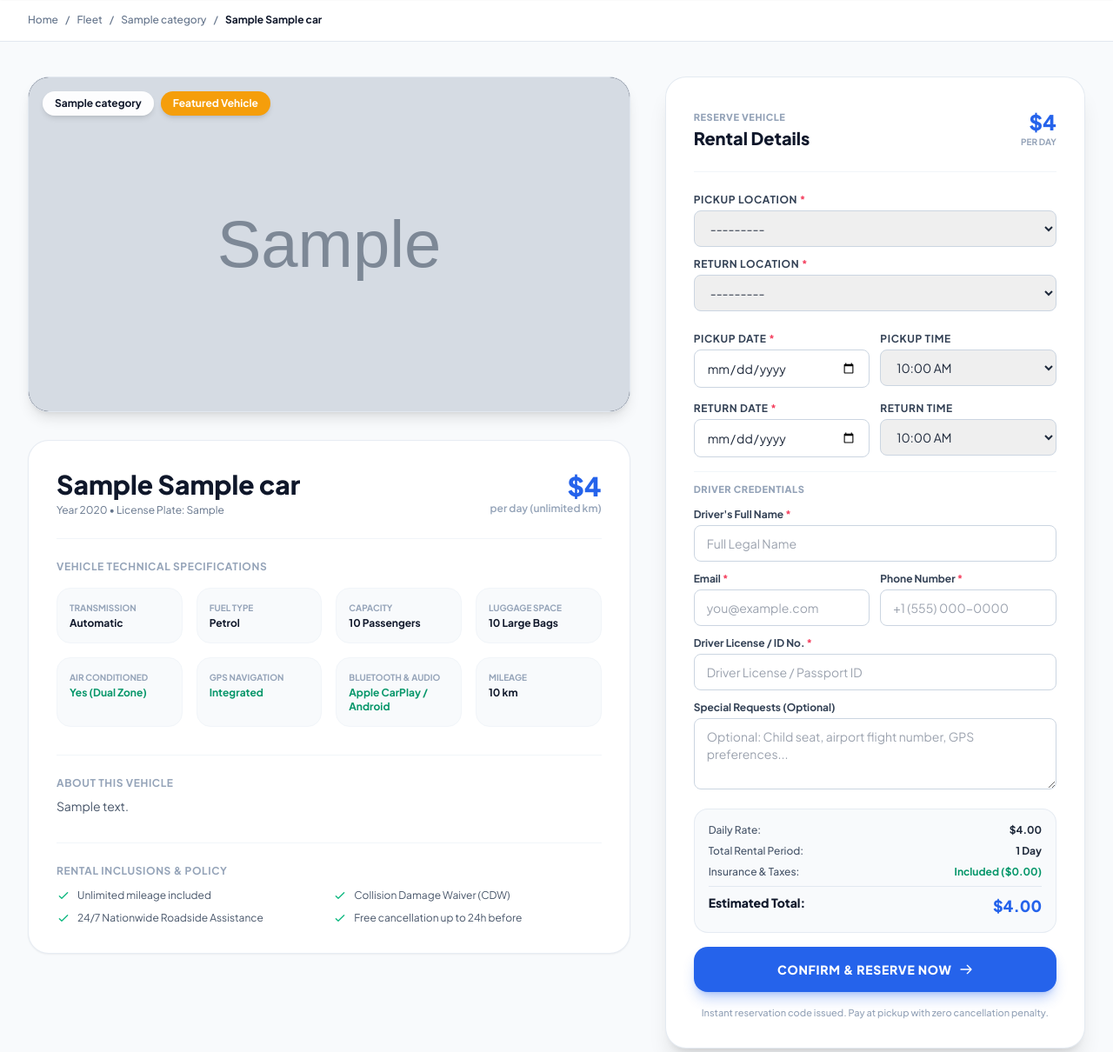
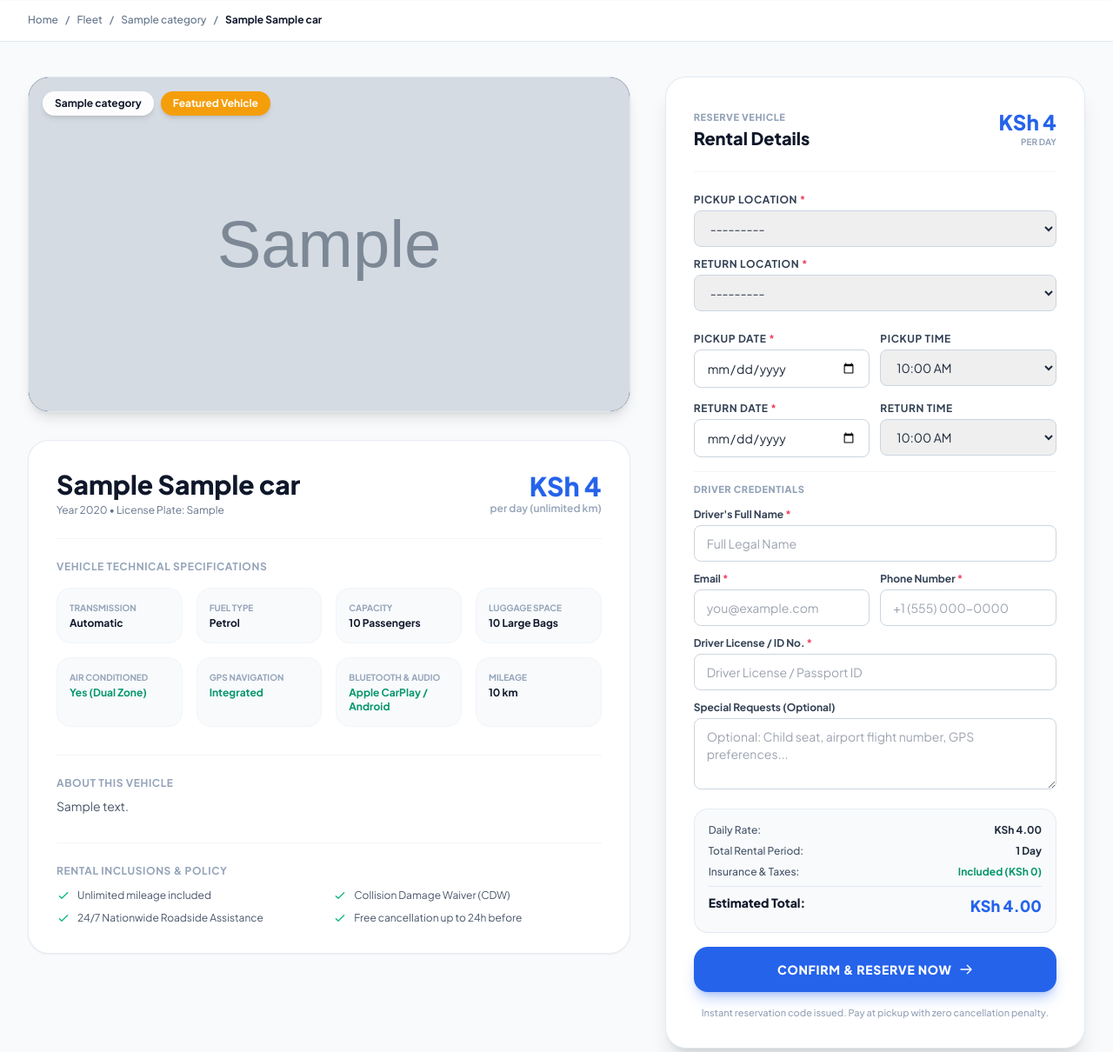
Before and after one commit to Jeremiahkariuki/Car-hire-Services, a Django app: page /cars/1/ in a window 1280 px wide. Shown: the part 82-1292 px from the top of the page at 87% size. Run offline with Django 5.2, Linux system fonts and the light colour scheme; tables that the repository leaves empty hold one stand-in row (values such as "Sample post"); grey boxes marked "Sample" are stand-in pictures; some libraries are stand-ins or nearby versions.

Commit message:
Switch all currency from USD dollar to KSH - update prices, templates, admin, models, seed data and DB records

```diff
--- a/rentals/admin.py
+++ b/rentals/admin.py
@@ -183,7 +183,7 @@ class BookingAdmin(admin.ModelAdmin):
     car_info.short_description = "Rented Car"
 
     def total_amount_formatted(self, obj):
-        return f"${obj.total_amount:.2f}"
+        return f"KSh {obj.total_amount:,.2f}"
     total_amount_formatted.short_description = "Total"
 
     def status_badge(self, obj):
@@ -257,7 +257,7 @@ class MaintenanceRecordAdmin(admin.ModelAdmin):
     search_fields = ('car__brand', 'car__model_name', 'car__license_plate', 'service_provider', 'notes')
 
     def cost_formatted(self, obj):
-        return f"${obj.cost:.2f}"
+        return f"KSh {obj.cost:,.2f}"
     cost_formatted.short_description = "Cost"
 
     def status_badge(self, obj):
--- a/rentals/models.py
+++ b/rentals/models.py
@@ -75,7 +75,7 @@ class Car(models.Model):
     year = models.PositiveIntegerField(default=2024)
     category = models.ForeignKey(Category, on_delete=models.CASCADE, related_name='cars')
     license_plate = models.CharField(max_length=20, unique=True)
-    daily_rate = models.DecimalField(max_digits=10, decimal_places=2, help_text="Daily rental price in USD")
+    daily_rate = models.DecimalField(max_digits=10, decimal_places=2, help_text="Daily rental price in KSH")
     transmission = models.CharField(max_length=20, choices=TRANSMISSION_CHOICES, default='Automatic')
     fuel_type = models.CharField(max_length=20, choices=FUEL_CHOICES, default='Petrol')
     seats = models.PositiveIntegerField(default=5)
@@ -291,7 +291,7 @@ class MaintenanceRecord(models.Model):
     odometer_at_service = models.PositiveIntegerField(blank=True, null=True, help_text="Odometer km at service time")
     next_service_due_date = models.DateField(blank=True, null=True, help_text="Expiry or next scheduled service date")
     next_service_due_km = models.PositiveIntegerField(blank=True, null=True, help_text="Odometer km when next service is due")
-    cost = models.DecimalField(max_digits=10, decimal_places=2, default=Decimal('0.00'), help_text="Service cost in USD")
+    cost = models.DecimalField(max_digits=10, decimal_places=2, default=Decimal('0.00'), help_text="Service cost in KSH")
     service_provider = models.CharField(max_length=120, blank=True, help_text="Workshop, dealer or mechanic name")
     notes = models.TextField(blank=True, help_text="Details of parts replaced, invoice numbers, or work done")
     created_at = models.DateTimeField(auto_now_add=True)
--- a/templates/admin/index.html
+++ b/templates/admin/index.html
@@ -753,7 +753,7 @@
                                 <span class="rk-status-pill rk-status-{{ b.status }}">{{ b.get_status_display }}</span>
                             </td>
                             <td>
-                                <strong style="color: #ffffff; font-weight: 800;">${{ b.total_price }}</strong>
+                                <strong style="color: #ffffff; font-weight: 800;">KSh {{ b.total_price }}</strong>
                             </td>
                         </tr>
                         {% endfor %}
@@ -795,7 +795,7 @@
                         </div>
                     </div>
                     <div class="rk-car-rate">
-                        ${{ car.daily_rate|floatformat:0 }}
+                        KSh {{ car.daily_rate|floatformat:0 }}
                         <span>/day</span>
                     </div>
                 </a>
--- a/templates/rentals/booking_confirmation.html
+++ b/templates/rentals/booking_confirmation.html
@@ -97,7 +97,7 @@
                 <div class="space-y-2 text-xs">
                     <div class="flex justify-between text-slate-600">
                         <span>Daily Rate:</span>
-                        <span class="font-bold">${{ booking.daily_rate_applied }} / day</span>
+                        <span class="font-bold">KSh {{ booking.daily_rate_applied }} / day</span>
                     </div>
                     <div class="flex justify-between text-slate-600">
                         <span>Total Duration:</span>
@@ -105,11 +105,11 @@
                     </div>
                     <div class="flex justify-between text-slate-600">
                         <span>Collision Waiver & Roadside:</span>
-                        <span class="font-bold text-emerald-600">Free ($0.00)</span>
+                        <span class="font-bold text-emerald-600">Free (KSh 0)</span>
                     </div>
                     <div class="pt-3 border-t border-slate-200 flex justify-between text-base font-black text-slate-900">
                         <span>Total Payable at Pickup:</span>
-                        <span class="text-xl text-brand-600 font-black">${{ booking.total_amount }}</span>
+                        <span class="text-xl text-brand-600 font-black">KSh {{ booking.total_amount }}</span>
                     </div>
                 </div>
             </div>
--- a/templates/rentals/booking_lookup.html
+++ b/templates/rentals/booking_lookup.html
@@ -61,7 +61,7 @@
                     <span class="text-[10px] font-bold uppercase tracking-wider text-slate-400">{{ booking.car.category.name }}</span>
                     <h3 class="text-xl font-black text-slate-900">{{ booking.car.display_name }} ({{ booking.car.year }})</h3>
                     <p class="text-xs text-slate-500">Plate: {{ booking.car.license_plate }} • {{ booking.car.transmission }} • {{ booking.car.fuel_type }}</p>
-                    <p class="text-xs text-brand-600 font-bold">${{ booking.daily_rate_applied }} / day</p>
+                    <p class="text-xs text-brand-600 font-bold">KSh {{ booking.daily_rate_applied }} / day</p>
                 </div>
             </div>
 
@@ -88,7 +88,7 @@
                 </div>
                 <div class="sm:text-right">
                     <span class="text-slate-400 block text-[10px] uppercase font-bold">Total Estimated:</span>
-                    <span class="text-xl font-black text-brand-600">${{ booking.total_amount }}</span>
+                    <span class="text-xl font-black text-brand-600">KSh {{ booking.total_amount }}</span>
                     <span class="block text-[11px] text-slate-400">for {{ booking.total_days }} day(s)</span>
                 </div>
             </div>
--- a/templates/rentals/car_detail.html
+++ b/templates/rentals/car_detail.html
@@ -46,7 +46,7 @@
                         <p class="text-xs text-slate-500 mt-1">Year {{ car.year }} • License Plate: {{ car.license_plate }}</p>
                     </div>
                     <div class="sm:text-right">
-                        <span class="text-3xl font-black text-brand-600">${{ car.daily_rate|floatformat:0 }}</span>
+                        <span class="text-3xl font-black text-brand-600">KSh {{ car.daily_rate|floatformat:0 }}</span>
                         <span class="text-xs text-slate-400 font-semibold block">per day (unlimited km)</span>
                     </div>
                 </div>
@@ -137,7 +137,7 @@
                     <a href="{% url 'car_detail' sim.id %}" class="bg-white p-3 rounded-2xl border border-slate-200/80 shadow-sm hover:shadow-md transition-all group flex flex-col">
                         <img src="{{ sim.photo_url }}" alt="{{ sim.display_name }}" class="w-full h-24 object-cover rounded-xl mb-2">
                         <span class="font-bold text-xs text-slate-900 group-hover:text-brand-600">{{ sim.display_name }}</span>
-                        <span class="text-[11px] text-brand-600 font-extrabold mt-1">${{ sim.daily_rate|floatformat:0 }}/day</span>
+                        <span class="text-[11px] text-brand-600 font-extrabold mt-1">KSh {{ sim.daily_rate|floatformat:0 }}/day</span>
                     </a>
                     {% endfor %}
                 </div>
@@ -154,7 +154,7 @@
                         <h2 class="text-xl font-black text-slate-900">Rental Details</h2>
                     </div>
                     <div class="text-right">
-                        <span id="rateDisplay" data-rate="{{ car.daily_rate }}" class="text-2xl font-black text-brand-600">${{ car.daily_rate|floatformat:0 }}</span>
+                        <span id="rateDisplay" data-rate="{{ car.daily_rate }}" class="text-2xl font-black text-brand-600">KSh {{ car.daily_rate|floatformat:0 }}</span>
                         <span class="text-[10px] text-slate-400 font-bold block uppercase">per day</span>
                     </div>
                 </div>
@@ -259,7 +259,7 @@
                     <div class="bg-slate-50 p-4 rounded-2xl border border-slate-200/80 space-y-2 mt-4 text-xs font-medium text-slate-600">
                         <div class="flex justify-between">
                             <span>Daily Rate:</span>
-                            <span class="font-bold text-slate-800">${{ car.daily_rate|floatformat:2 }}</span>
+                            <span class="font-bold text-slate-800">KSh {{ car.daily_rate|floatformat:2 }}</span>
                         </div>
                         <div class="flex justify-between">
                             <span>Total Rental Period:</span>
@@ -267,11 +267,11 @@
                         </div>
                         <div class="flex justify-between">
                             <span>Insurance & Taxes:</span>
-                            <span class="font-bold text-emerald-600">Included ($0.00)</span>
+                            <span class="font-bold text-emerald-600">Included (KSh 0)</span>
                         </div>
                         <div class="pt-2 border-t border-slate-200 flex justify-between text-sm font-extrabold text-slate-900">
                             <span>Estimated Total:</span>
-                            <span id="calcTotal" class="text-lg font-black text-brand-600">${{ car.daily_rate|floatformat:2 }}</span>
+                            <span id="calcTotal" class="text-lg font-black text-brand-600">KSh {{ car.daily_rate|floatformat:2 }}</span>
                         </div>
                     </div>
 
@@ -309,10 +309,10 @@
             const diffDays = Math.ceil(diffTime / (1000 * 60 * 60 * 24));
             const total = (diffDays * rate).toFixed(2);
             daysLabel.textContent = diffDays + (diffDays === 1 ? ' Day' : ' Days');
-            totalLabel.textContent = '$' + total;
+            totalLabel.textContent = 'KSh ' + total;
         } else {
             daysLabel.textContent = '1 Day';
-            totalLabel.textContent = '$' + rate.toFixed(2);
+            totalLabel.textContent = 'KSh ' + rate.toFixed(2);
         }
     }
 
--- a/templates/rentals/car_list.html
+++ b/templates/rentals/car_list.html
@@ -89,7 +89,7 @@
 
                     <!-- Max Price -->
                     <div class="pt-2 border-t border-slate-100">
-                        <label class="block text-xs font-bold uppercase tracking-wider text-slate-700 mb-2">Max Daily Rate ($)</label>
+                        <label class="block text-xs font-bold uppercase tracking-wider text-slate-700 mb-2">Max Daily Rate (KSh)</label>
                         <input type="number" name="max_price" value="{{ selected_max_price }}" placeholder="e.g. 150" min="20" max="1000" class="w-full px-3.5 py-2.5 rounded-xl border border-slate-200 focus:ring-2 focus:ring-brand-600 focus:outline-none text-xs">
                     </div>
 
@@ -158,7 +158,7 @@
                                 <p class="text-[11px] text-slate-500">{{ car.year }} • Plate: {{ car.license_plate }}</p>
                             </div>
                             <div class="text-right flex-shrink-0">
-                                <span class="text-xl font-black text-brand-600">${{ car.daily_rate|floatformat:0 }}</span>
+                                <span class="text-xl font-black text-brand-600">KSh {{ car.daily_rate|floatformat:0 }}</span>
                                 <span class="text-[10px] text-slate-400 font-medium block">/day</span>
                             </div>
                         </div>
--- a/templates/rentals/dashboard.html
+++ b/templates/rentals/dashboard.html
@@ -122,7 +122,7 @@
 
                         <div class="flex flex-col sm:flex-row items-start sm:items-center gap-3 w-full md:w-auto justify-between border-t md:border-t-0 pt-4 md:pt-0 border-slate-100">
                             <div class="text-right sm:text-right">
-                                <span class="text-xl font-black text-brand-600">${{ b.total_amount }}</span>
+                                <span class="text-xl font-black text-brand-600">KSh {{ b.total_amount }}</span>
                                 <span class="text-[10px] text-slate-400 font-bold block uppercase">Payable</span>
                             </div>
 
@@ -173,7 +173,7 @@
                             <span class="px-2.5 py-0.5 rounded-full font-bold {% if b.status == 'COMPLETED' %}bg-slate-100 text-slate-700{% else %}bg-rose-50 text-rose-600{% endif %}">
                                 {{ b.get_status_display }}
                             </span>
-                            <span class="font-bold text-slate-700">${{ b.total_amount }}</span>
+                            <span class="font-bold text-slate-700">KSh {{ b.total_amount }}</span>
                             <a href="{% url 'booking_confirmation' b.booking_reference %}" class="text-brand-600 hover:underline font-bold">
                                 Receipt
                             </a>
--- a/templates/rentals/home.html
+++ b/templates/rentals/home.html
@@ -147,7 +147,7 @@
                         <p class="text-xs text-slate-500">{{ car.year }} Model</p>
                     </div>
                     <div class="text-right">
-                        <span class="text-2xl font-black text-brand-600">${{ car.daily_rate|floatformat:0 }}</span>
+                        <span class="text-2xl font-black text-brand-600">KSh {{ car.daily_rate|floatformat:0 }}</span>
                         <span class="text-xs text-slate-500 font-medium block">/day</span>
                     </div>
                 </div>
```
Also changed, not shown: rentals/management/commands/seed_data.py (+12 -12 lines).
